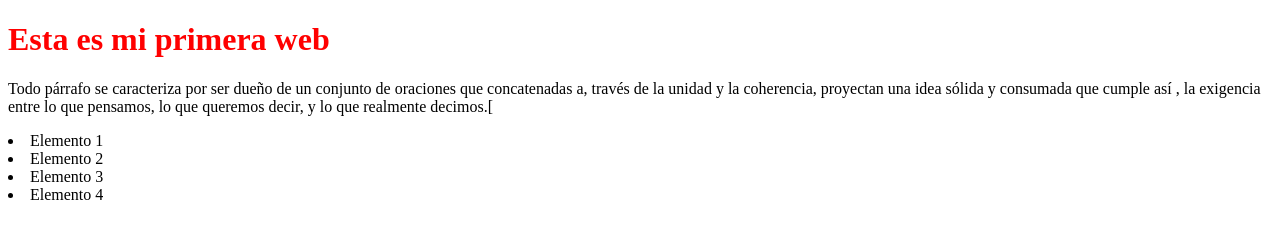
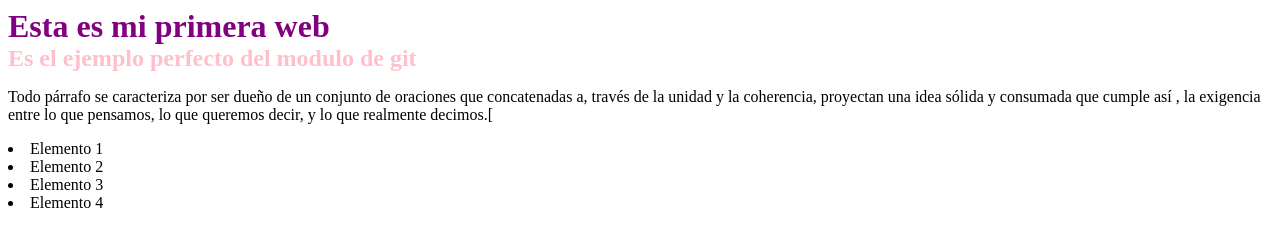
Before and after one commit to Edgardo803/miprimerrepositorio, a plain HTML site: page index.html in a window 1280 px wide. Drawn offline with Linux system fonts and the light colour scheme.

Commit message:
Terminando mi header

```diff
--- a/index.html
+++ b/index.html
@@ -7,15 +7,22 @@
     <link rel="stylesheet" href="style.css">
 </head>
 <body>
-    <h1>Esta es mi primera web</h1>
-    <p>Todo párrafo se caracteriza por ser dueño de un conjunto de oraciones que concatenadas a,
+   <header>
+       <h1>Esta es mi primera web</h1>
+       <h2>Es el ejemplo perfecto del modulo de git</h2>
+
+   </header>
+
+   <main>
+        <p>Todo párrafo se caracteriza por ser dueño de un conjunto de oraciones que concatenadas a,
         través de la unidad y la coherencia, proyectan una idea sólida y consumada que cumple así ,
         la exigencia entre lo que pensamos, lo que queremos decir, y lo que realmente decimos.[</p>
-    <u1>
+      <u1>
         <li>Elemento 1</li>
         <li>Elemento 2</li>
         <li>Elemento 3</li>
         <li>Elemento 4</li>
-    </u1>
+      </u1>
+    </main>
 </body>
 </html>
--- a/style.css
+++ b/style.css
@@ -1,3 +1,9 @@
 h1 {
-    color: red;
+    color: purple;
+    margin: 0;
 }
+
+h2{
+    color: pink;
+    margin: 0;
+}
```
